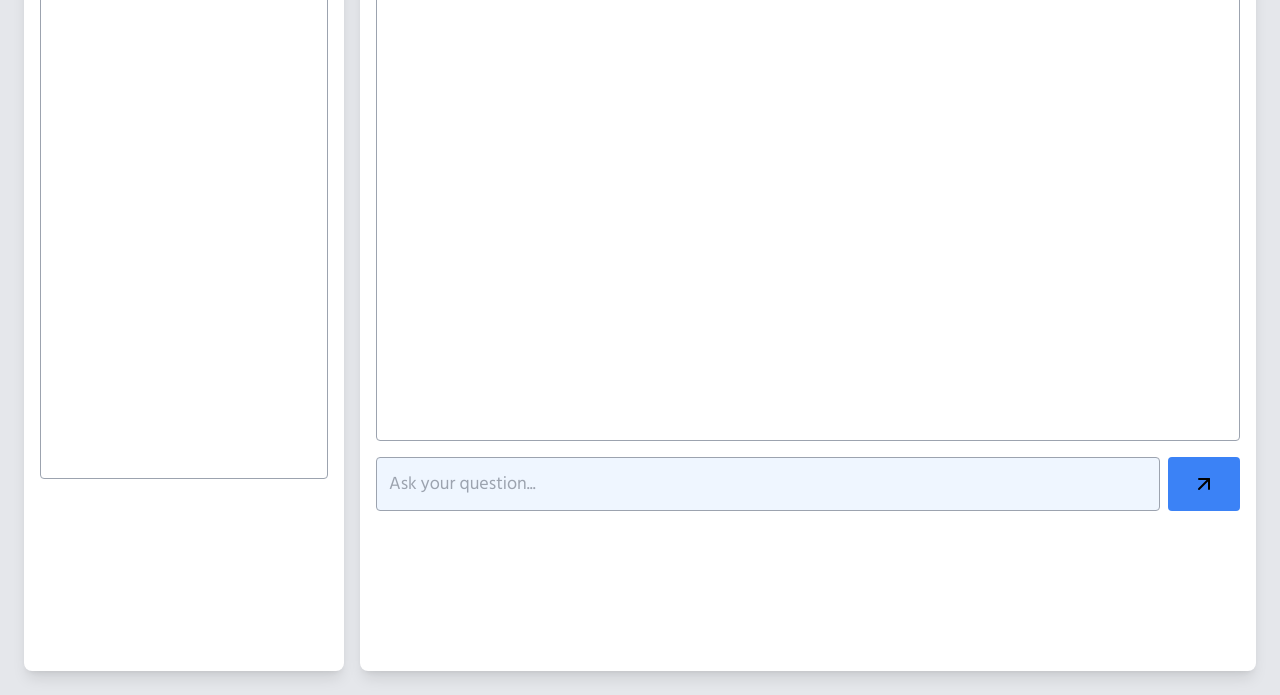
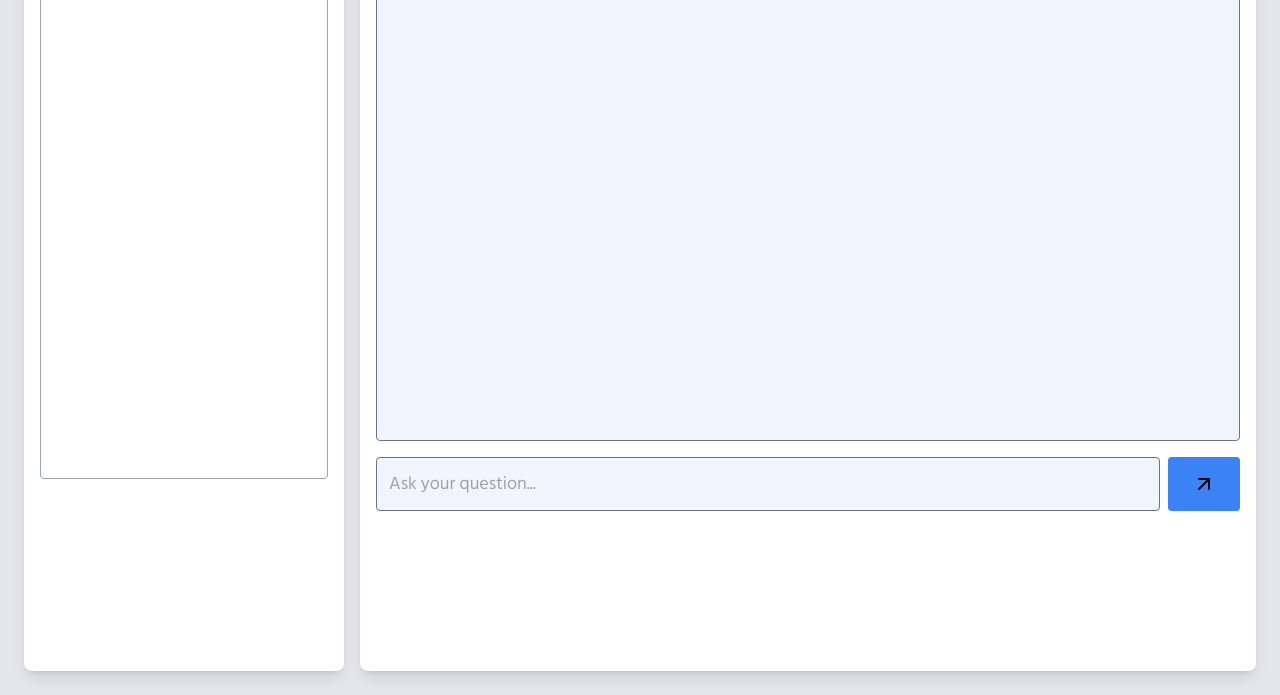
Before and after one commit to mdimranhasanmahin/hello-ai, a website: page public/index.html in a window 1280 px wide. Shown: the part 105-800 px from the top of the page. Drawn offline with nearby package versions, Linux system fonts and the light colour scheme.

Commit message:
3rd commit

```diff
--- a/public/index.html
+++ b/public/index.html
@@ -78,13 +78,13 @@
             </div>
             <div
                 id="chat-container"
-                class="flex-grow mb-4 overflow-y-auto border border-gray-400 rounded p-4"
+                class="flex-grow mb-4 overflow-y-auto border border-gray-500 bg-blue-50 rounded p-4"
                 style="max-height: 450px; scrollbar-width: thin; scrollbar-color: gray-300 #f1f1f1;"
             >
                 <!-- Chat messages go here -->
             </div>
             <form id="query-form" class="flex flex-col sm:flex-row gap-2">
-                <input type="text" id="query-input" placeholder="Ask your question..." class="message-input flex-grow p-3 text-lg border border-gray-400 bg-blue-50 rounded sm:rounded-l focus:outline-none focus:ring-2 focus:ring-blue-500">
+                <input type="text" id="query-input" placeholder="Ask your question..." class="message-input flex-grow p-3 text-lg border border-gray-500 bg-blue-50 rounded sm:rounded-l focus:outline-none focus:ring-2 focus:ring-blue-500">
                 <button type="submit" class="bg-blue-500 text-white px-6 py-3 text-lg rounded sm:rounded-r hover:bg-blue-600 focus:outline-none focus:ring-2 focus:ring-blue-500">
                     <img src="assets/arrow-up-right.png">
                 </button>
```
